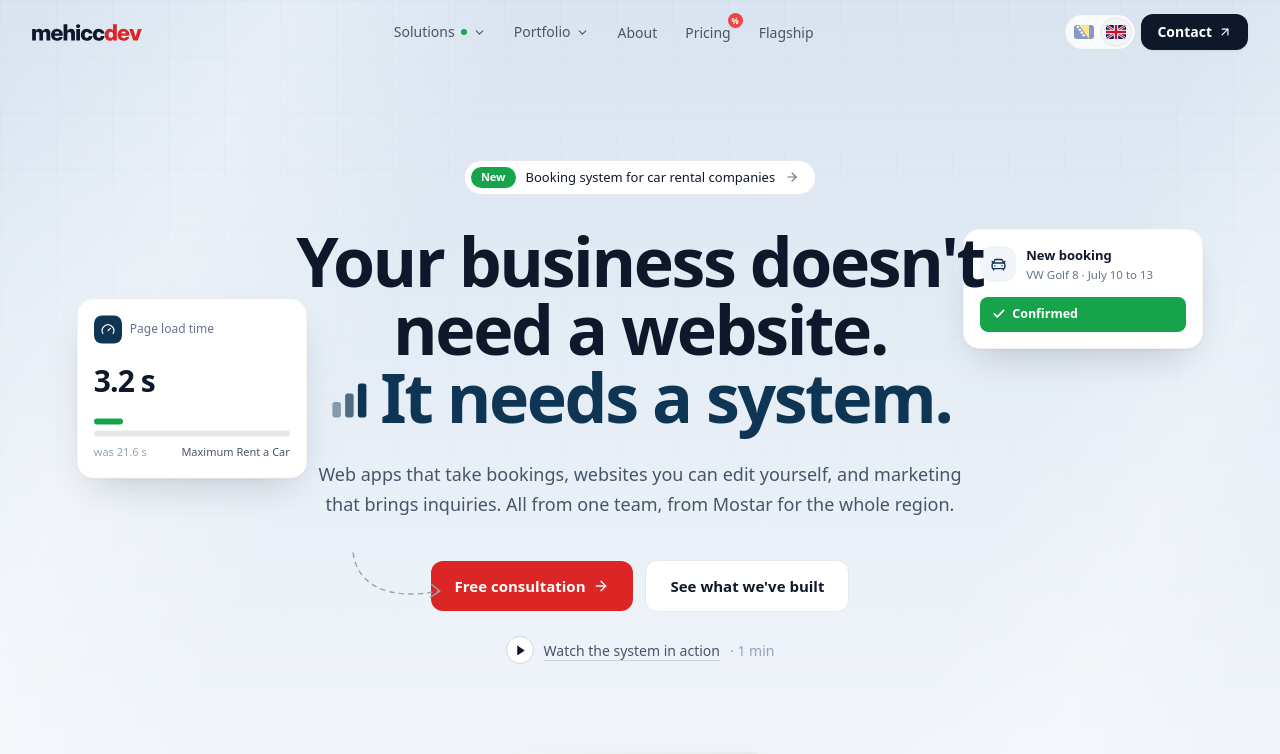
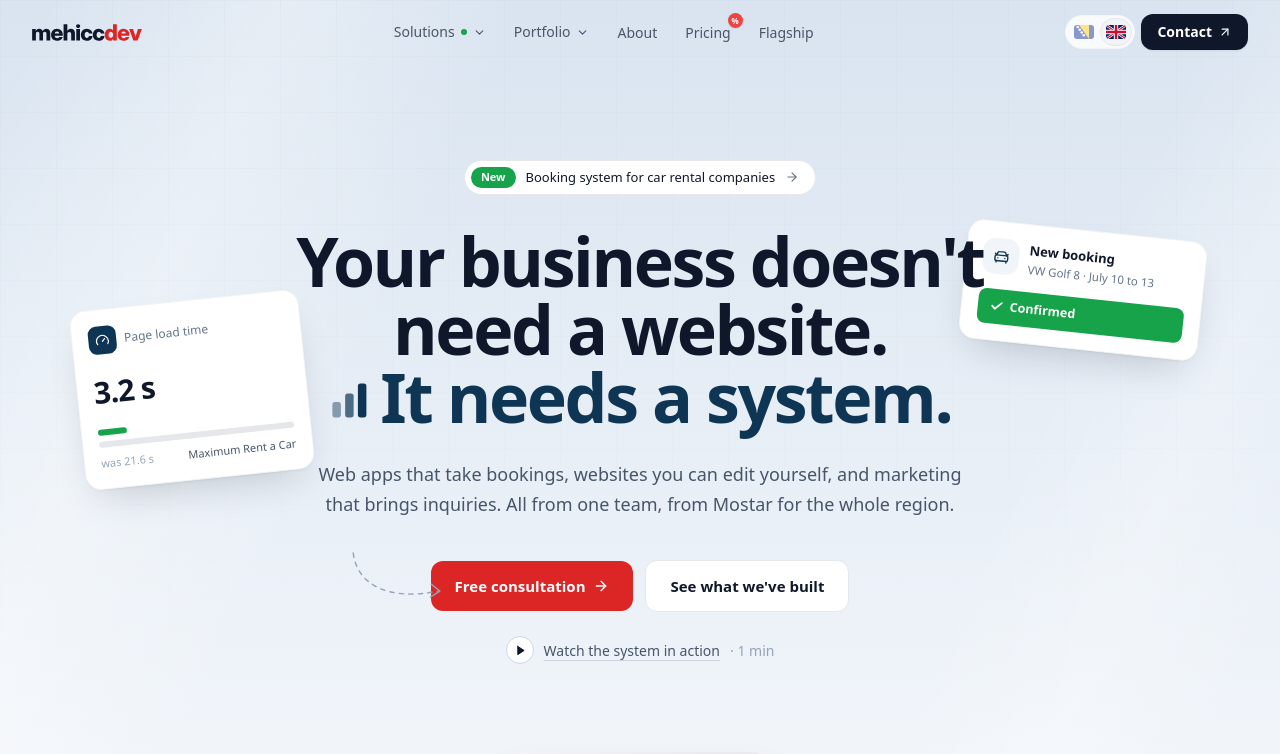
Before and after one commit to Bakeee99/mehiccdev, a Next.js app: page / in a window 1280 px wide. Shown: the top 754 px of the page. Built offline with nearby package versions, Linux system fonts and the light colour scheme.

Commit message:
fix: glatko lebdenje kartica u heroju i flagship sekciji

```diff
--- a/app/globals.css
+++ b/app/globals.css
@@ -256,3 +256,7 @@ html.light .section-rail button > span { transition: background-color .3s ease,
 
 html.light body { text-wrap: balance; }
 html.light :is(input, textarea) { text-wrap: wrap; }
+
+@keyframes float-y { 0%, 100% { transform: translate3d(0, 0, 0); } 50% { transform: translate3d(0, -8px, 0); } }
+.float-y { animation: float-y 6s cubic-bezier(0.45, 0, 0.55, 1) infinite; will-change: transform; backface-visibility: hidden; }
+@media (prefers-reduced-motion: reduce) { .float-y { animation: none; } }
--- a/components/sections/Hero.tsx
+++ b/components/sections/Hero.tsx
@@ -127,9 +127,8 @@ export function Hero() {
         {...rise(0.35)}
         className="pointer-events-none absolute left-[3%] xl:left-[6%] top-[300px] hidden lg:block"
       >
-        <motion.div
-          animate={reduce ? undefined : { y: [0, -8, 0] }}
-          transition={{ duration: 6, repeat: Infinity, ease: "easeInOut" }}
+        <div className="float-y" style={{ animationDuration: "6s" }}>
+        <div
           className="w-[230px] -rotate-[6deg] rounded-2xl border border-[#E5E7EB] bg-white p-4 text-left"
           style={{ boxShadow: "0 1px 2px rgba(15,23,42,0.05), 0 18px 40px -16px rgba(15,23,42,0.22)" }}
         >
@@ -147,16 +146,16 @@ export function Hero() {
             <span className="text-[#94A3B8]">{d.cardSpeed.was}</span>
             <span className="font-medium text-[#475569]">{d.cardSpeed.client}</span>
           </div>
-        </motion.div>
+        </div>
+        </div>
       </motion.div>
 
       <motion.div
         {...rise(0.45)}
         className="pointer-events-none absolute right-[3%] xl:right-[6%] top-[230px] hidden lg:block"
       >
-        <motion.div
-          animate={reduce ? undefined : { y: [0, -8, 0] }}
-          transition={{ duration: 7, repeat: Infinity, ease: "easeInOut", delay: 0.8 }}
+        <div className="float-y" style={{ animationDuration: "7s", animationDelay: "0.8s" }}>
+        <div
           className="w-[240px] rotate-[6deg] rounded-2xl border border-[#E5E7EB] bg-white p-4 text-left"
           style={{ boxShadow: "0 1px 2px rgba(15,23,42,0.05), 0 18px 40px -16px rgba(15,23,42,0.22)" }}
         >
@@ -170,7 +169,8 @@ export function Hero() {
           <div className="mt-3.5 flex items-center gap-1.5 rounded-lg bg-[#16A34A] px-3 py-2 text-[12.5px] font-semibold text-white">
             <Check size={14} strokeWidth={3} /> {d.cardBooking.status}
           </div>
-        </motion.div>
+        </div>
+        </div>
       </motion.div>
 
       <div className="relative max-w-5xl mx-auto px-6 pt-32 sm:pt-36 lg:pt-40 text-center">
--- a/components/sections/SaasTeaser.tsx
+++ b/components/sections/SaasTeaser.tsx
@@ -26,7 +26,6 @@
 "use client";
 
 import { useState } from "react";
-import { motion, useReducedMotion } from "framer-motion";
 import {
   Sparkles, RefreshCw, Landmark, Globe2, TrendingUp, Gauge, Building2, Search,
   Check, ArrowRight, Heart, type LucideIcon,
@@ -226,7 +225,6 @@ export function SaasTeaser() {
   const { lang } = useLanguage();
   const l = (lang === "en" ? "en" : "bs") as "bs" | "en";
   const d = T[l];
-  const reduce = useReducedMotion() ?? false;
 
   const [email, setEmail]   = useState("");
   const [state, setState]   = useState<"idle" | "sending" | "done" | "error">("idle");
@@ -258,10 +256,6 @@ export function SaasTeaser() {
   };
 
   /* plutajuće oznake oko prikaza: blago lebde, uz isključene animacije stoje */
-  const float = (delay: number) => reduce ? {} : {
-    animate: { y: [0, -6, 0] },
-    transition: { duration: 6, repeat: Infinity, ease: "easeInOut" as const, delay },
-  };
 
   return (
     <section id="saas" className="relative bg-white scroll-mt-24">
@@ -343,16 +337,16 @@ export function SaasTeaser() {
                 // da nijedna oznaka ne prekrije cijenu ili filter
                 const pos = ["-left-3 sm:-left-10 -top-5", "-right-3 sm:-right-10 top-[36%]", "left-[12%] -bottom-6"][i];
                 return (
-                  <motion.div key={title} {...float(i * 0.8)}
-                    className={`absolute ${pos} hidden sm:flex items-center gap-2.5 rounded-xl border border-[#E5E7EB] bg-white px-3 py-2`}
-                    style={{ boxShadow: FLOAT }}>
+                  <div key={title}
+                    className={`float-y absolute ${pos} hidden sm:flex items-center gap-2.5 rounded-xl border border-[#E5E7EB] bg-white px-3 py-2`}
+                    style={{ boxShadow: FLOAT, animationDelay: `${i * 0.8}s` }}>
                     <span className="grid h-7 w-7 place-items-center rounded-lg bg-[#EEF3F8] text-[#0F3554]"><Icon size={14} /></span>
                     <span className="leading-tight">
                       <span className="block text-[11px] font-semibold text-[#0F172A]">{title}</span>
                       <span className="block text-[11px] text-[#64748B]">{value}</span>
                     </span>
                     <span className="h-1.5 w-1.5 rounded-full bg-[#16A34A]" aria-hidden />
-                  </motion.div>
+                  </div>
                 );
               })}
             </div>
```
